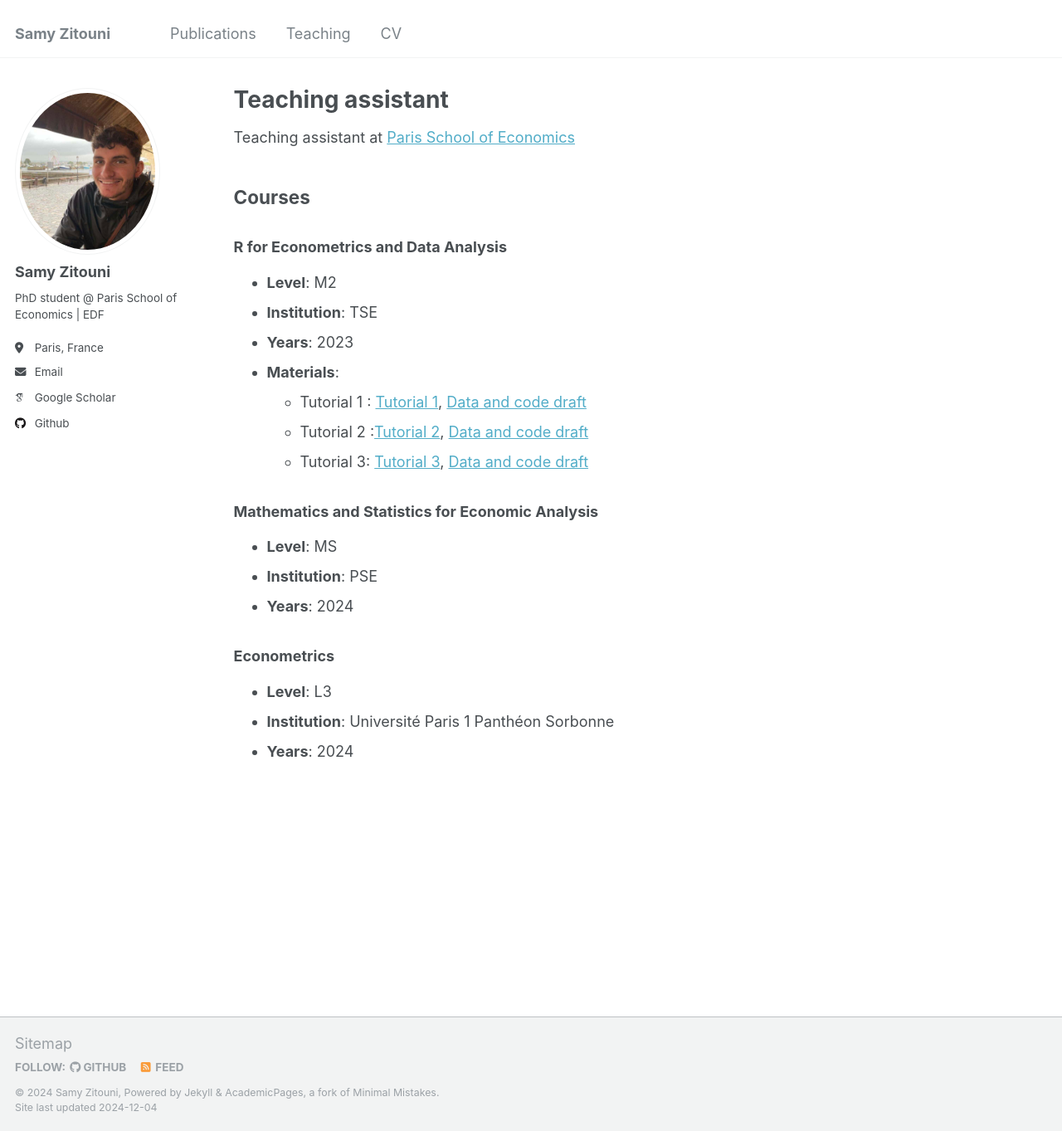
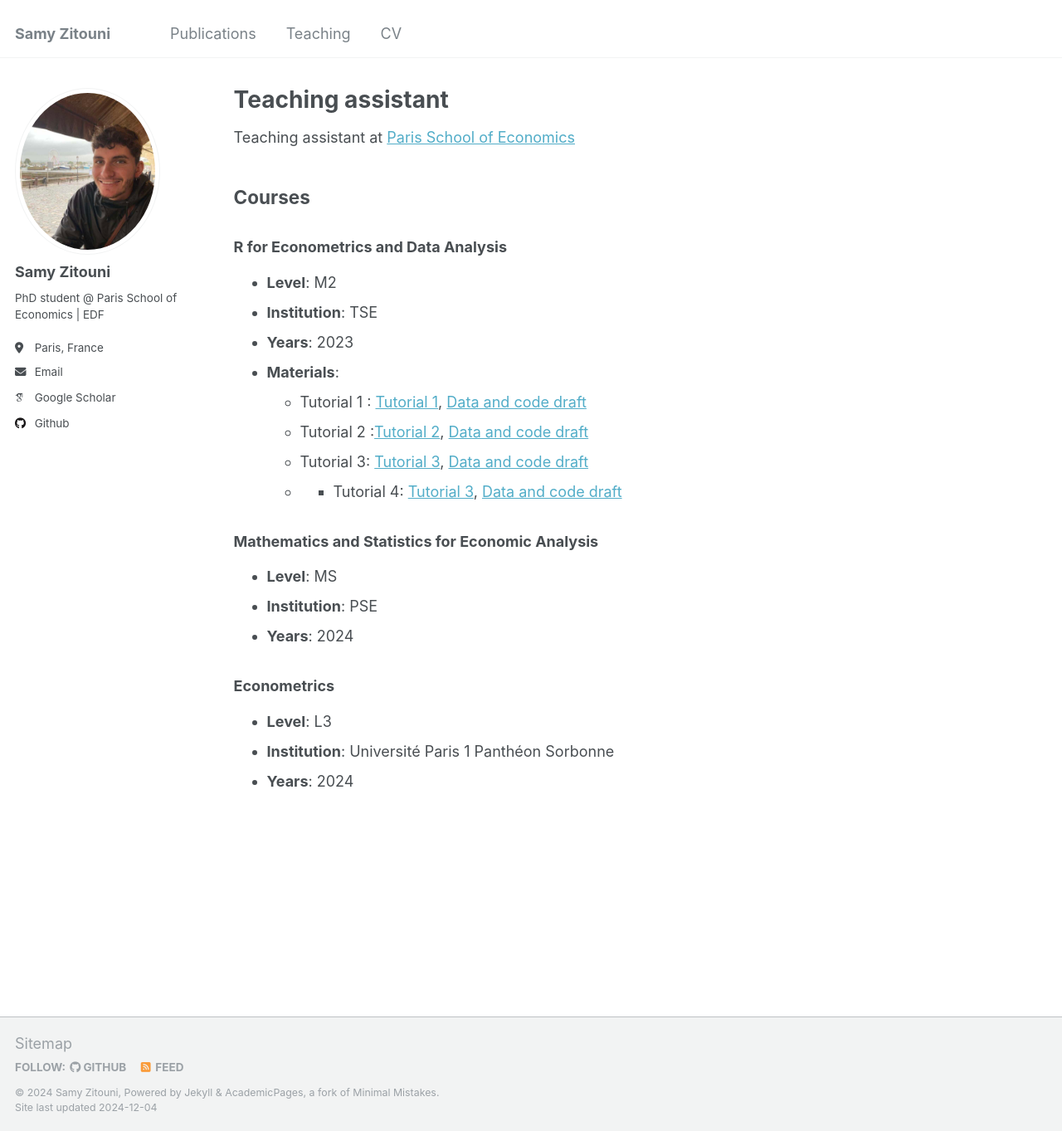
Before and after one commit to SamyZtn/samyzitouni.github.io, a Jekyll site: the page built from _pages/teaching.md, in a window 1280 px wide and 1363 px high. Shown: the whole window at 83% size. Built offline with Jekyll 4.4.1, drawn with Linux system fonts in a browser that asks for light colours; some web fonts are replaced.

Commit message:
Update teaching.md

```diff
--- a/_pages/teaching.md
+++ b/_pages/teaching.md
@@ -18,6 +18,7 @@
 [Data and code draft](https://raw.githubusercontent.com/SamyZtn/samyzitouni.github.io/master/files/Tuto1.zip)
      - Tutorial 2 :[Tutorial 2](https://raw.githubusercontent.com/SamyZtn/samyzitouni.github.io/master/files/TD2.pdf), [Data and code draft](https://raw.githubusercontent.com/SamyZtn/samyzitouni.github.io/master/files/Tuto2.zip)
      - Tutorial 3: [Tutorial 3](https://raw.githubusercontent.com/SamyZtn/samyzitouni.github.io/master/files/TD3.pdf), [Data and code draft](https://raw.githubusercontent.com/SamyZtn/samyzitouni.github.io/master/files/Tuto3.zip)
+     - - Tutorial 4: [Tutorial 3](https://raw.githubusercontent.com/SamyZtn/samyzitouni.github.io/master/files/slides_econometrics_1.pdf), [Data and code draft](https://raw.githubusercontent.com/SamyZtn/samyzitouni.github.io/master/files/Tuto4.zip)
 
 ### Mathematics and Statistics for Economic Analysis
 - **Level**: MS
```
